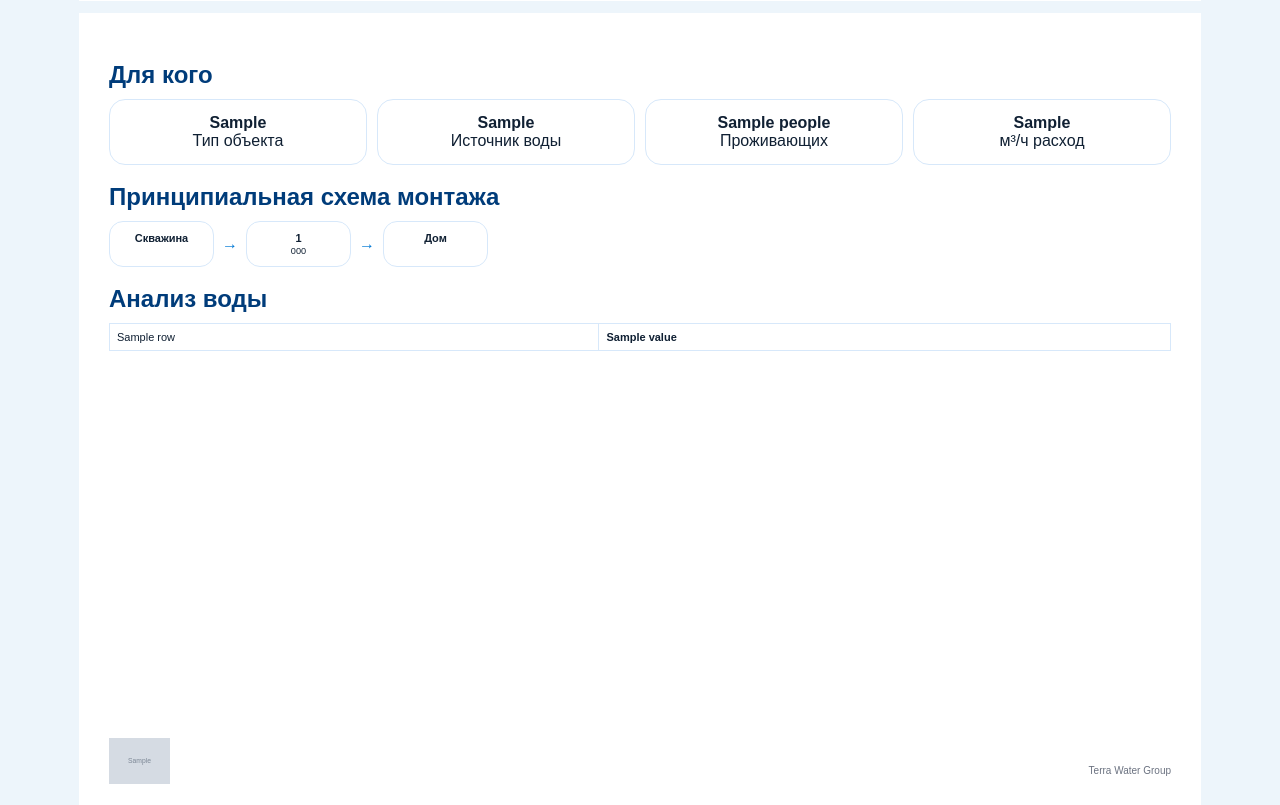
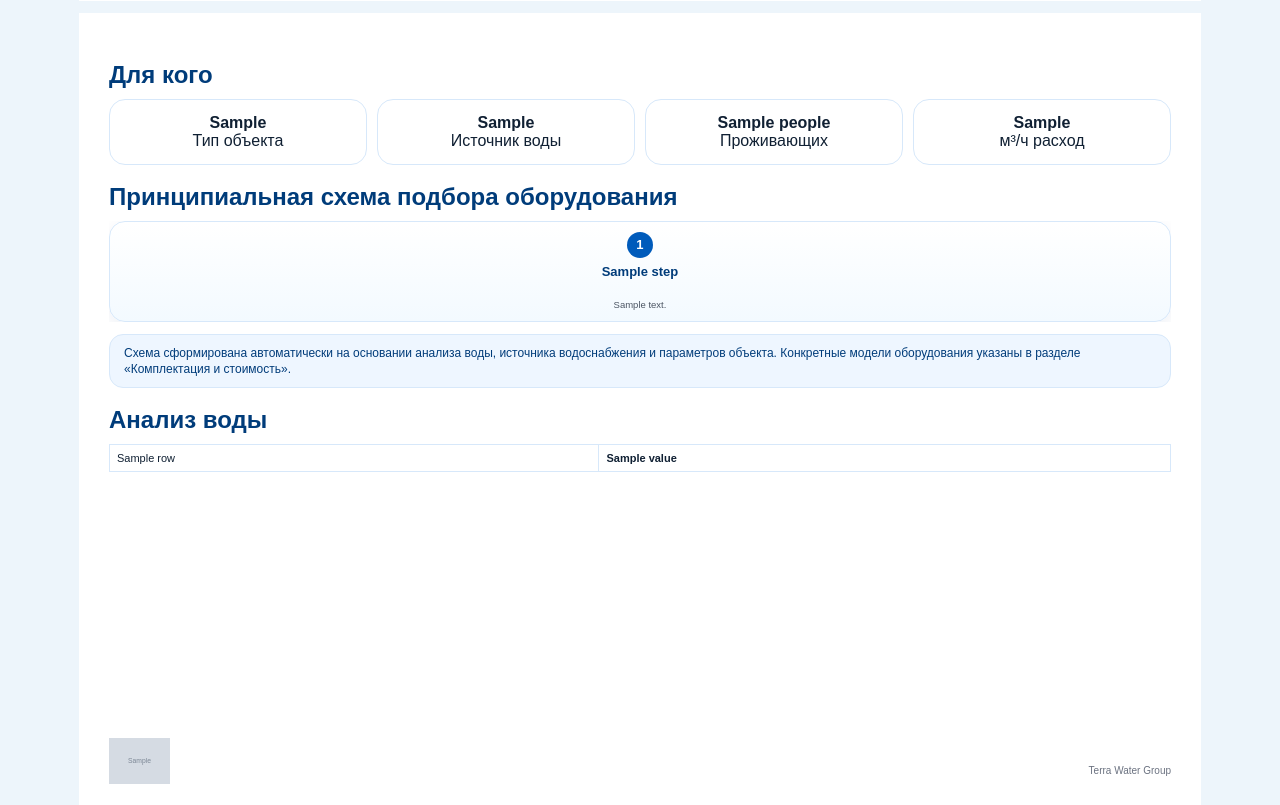
Before and after one commit to Arromanov1985/twg, a Python web app: template templates/client_kp.html in a window 1280 px wide. Shown: the part 793-1598 px from the top of the page. Run offline with Jinja, Linux system fonts and the light colour scheme; the template is opened without the code that fills it: most values are stand-ins (such as "Sample title", 1, 10 or a date in 2020); grey boxes marked "Sample" are stand-in pictures.

Commit message:
Добавлена принципиальная схема подбора оборудования

```diff
--- a/templates/client_kp.html
+++ b/templates/client_kp.html
@@ -91,6 +91,75 @@ th{background:#eef6ff;color:#003c7a}
   color:#6b7280;
 }
 
+
+.scheme-flow{
+  display:flex;
+  align-items:stretch;
+  gap:8px;
+  margin-top:10px;
+  overflow:hidden;
+}
+
+.scheme-item{
+  flex:1;
+  min-width:0;
+  border:1px solid #d7e8fa;
+  border-radius:16px;
+  background:linear-gradient(180deg,#ffffff,#f3faff);
+  padding:10px 8px;
+  text-align:center;
+  box-shadow:0 6px 18px rgba(0,60,122,.07);
+}
+
+.scheme-num{
+  width:26px;
+  height:26px;
+  margin:0 auto 7px;
+  border-radius:50%;
+  background:#005bbb;
+  color:white;
+  display:flex;
+  align-items:center;
+  justify-content:center;
+  font-weight:900;
+  font-size:13px;
+}
+
+.scheme-title{
+  color:#003c7a;
+  font-size:13px;
+  font-weight:900;
+  line-height:1.15;
+  min-height:30px;
+}
+
+.scheme-note{
+  color:#4b5563;
+  font-size:9.5px;
+  line-height:1.15;
+  margin-top:5px;
+}
+
+.scheme-arrow{
+  width:20px;
+  display:flex;
+  align-items:center;
+  justify-content:center;
+  color:#0078d4;
+  font-size:22px;
+  font-weight:900;
+}
+
+.scheme-info{
+  margin-top:12px;
+  padding:10px 14px;
+  border-radius:14px;
+  background:#eef6ff;
+  border:1px solid #d7e8fa;
+  color:#003c7a;
+  font-size:12px;
+  line-height:1.35;
+}
 </style>
 
 </head>
@@ -152,15 +221,23 @@ th{background:#eef6ff;color:#003c7a}
   <div class="benefit"><b>{{ flow_peak }}</b><br>м³/ч расход</div>
 </div>
 
-<div class="section">Принципиальная схема монтажа</div>
-<div class="flow">
-  <div class="step"><b>Скважина</b></div>
-  {% for item in equipment %}
-  <div class="arrow">→</div>
-  <div class="step"><b>{{ loop.index }}</b><br><small>{{ item.code }}</small></div>
+<div class="section">Принципиальная схема подбора оборудования</div>
+
+<div class="scheme-flow">
+  {% for step in scheme_steps %}
+  <div class="scheme-item">
+    <div class="scheme-num">{{ step.num }}</div>
+    <div class="scheme-title">{{ step.title }}</div>
+    <div class="scheme-note">{{ step.note }}</div>
+  </div>
+  {% if not loop.last %}
+  <div class="scheme-arrow">→</div>
+  {% endif %}
   {% endfor %}
-  <div class="arrow">→</div>
-  <div class="step"><b>Дом</b></div>
+</div>
+
+<div class="scheme-info">
+  Схема сформирована автоматически на основании анализа воды, источника водоснабжения и параметров объекта. Конкретные модели оборудования указаны в разделе «Комплектация и стоимость».
 </div>
 
 <div class="section">Анализ воды</div>
```
Also changed, not shown: app.py (+123 -0 lines).
